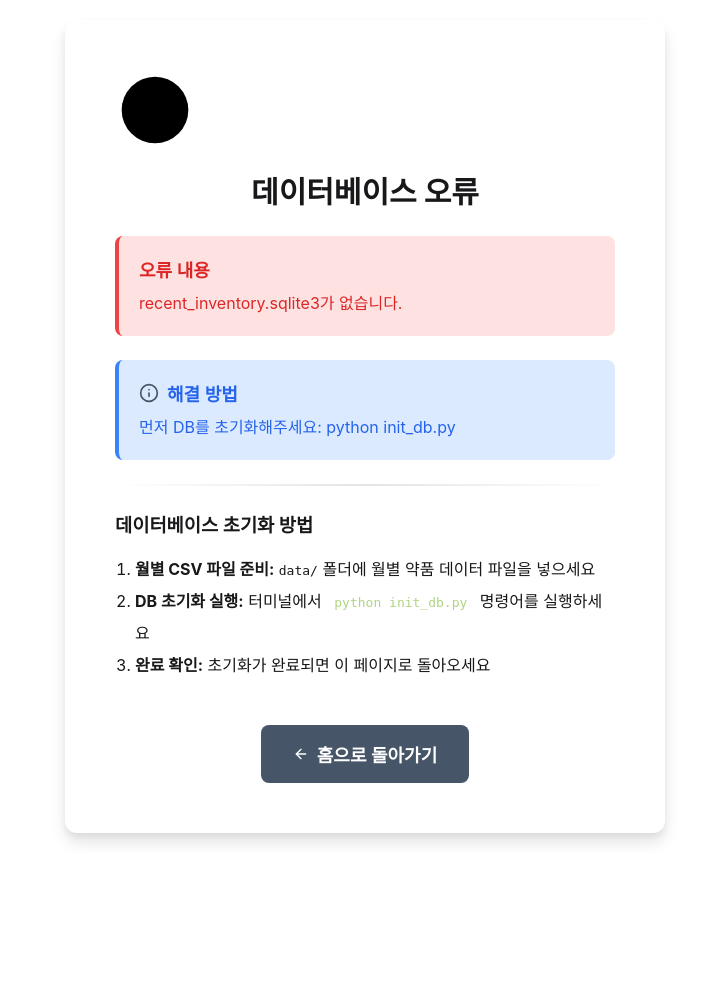
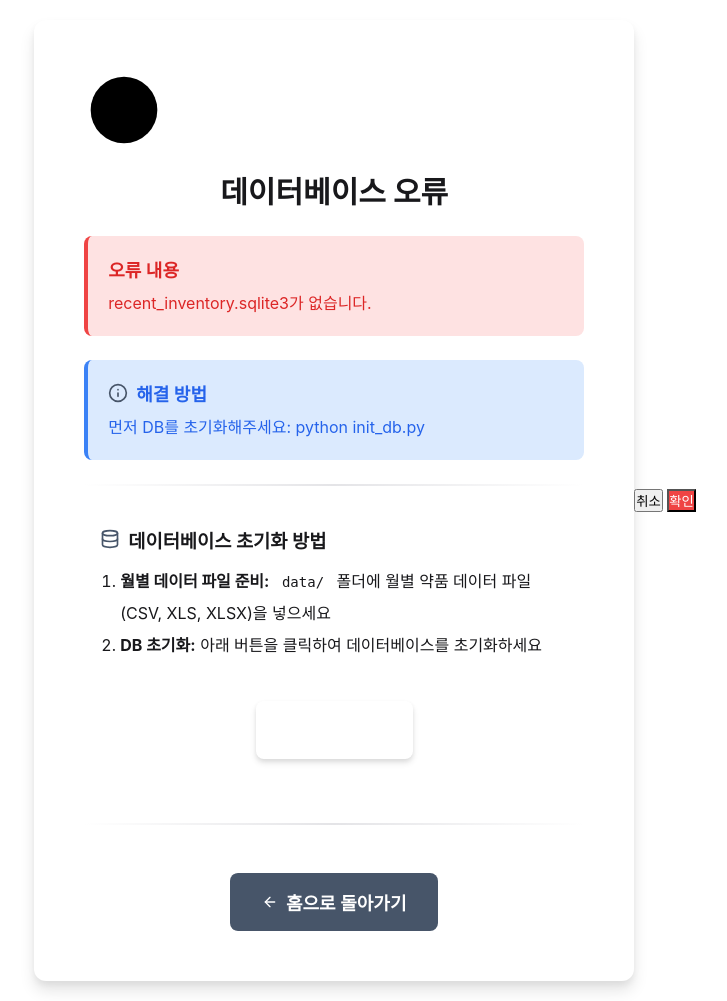
Before and after one commit to ejrwoals/yak-jaego, a Flask app: page / in a window 1280 px wide. Shown: the whole page, without its empty margins (275-1002 px from the left). Before the commit the page ends 843 px from the top, so only its background shows below. Run offline with Flask 3, Linux system fonts and the light colour scheme.

Commit message:
Add DB initialization button on error page and implement browser heartbeat for automatic server shutdown

```diff
--- a/templates/base.html
+++ b/templates/base.html
@@ -38,6 +38,18 @@
     {% block base_scripts %}
     <script src="{{ url_for('static', filename='js/components/jaego-core.js') }}?v={{ config.get('VERSION', '1') }}"></script>
     <script src="{{ url_for('static', filename='js/components/confirm-modal.js') }}?v={{ config.get('VERSION', '1') }}"></script>
+    <script>
+        // Heartbeat: 브라우저가 열려있는 동안 서버에 신호를 보냄
+        // PyInstaller 빌드에서 브라우저 종료 시 서버 자동 종료를 위함
+        (function() {
+            function sendHeartbeat() {
+                fetch('/api/heartbeat', { method: 'POST' }).catch(function() {});
+            }
+            // 즉시 한 번 전송 후 5초마다 반복
+            sendHeartbeat();
+            setInterval(sendHeartbeat, 5000);
+        })();
+    </script>
     {% endblock %}
 
     {# Component scripts - Override to include specific components #}
--- a/templates/error.html
+++ b/templates/error.html
@@ -4,12 +4,6 @@
 
 {# No shutdown button on error page #}
 {% block shutdown_button %}{% endblock %}
-
-{# No confirm modal on error page #}
-{% block confirm_modal %}{% endblock %}
-
-{# No base scripts needed on error page #}
-{% block base_scripts %}{% endblock %}
 
 {% block component_styles %}
 <link rel="stylesheet" href="{{ url_for('static', filename='css/components/icons.css') }}?v={{ config.get('VERSION', '1') }}">
@@ -47,6 +41,119 @@
         height: var(--icon-md);
         color: var(--brand-primary);
     }
+
+    /* DB 초기화 버튼 스타일 */
+    .btn-init-db {
+        display: inline-flex;
+        align-items: center;
+        justify-content: center;
+        gap: var(--space-2);
+        padding: var(--space-4) var(--space-6);
+        font-size: var(--text-lg);
+        font-weight: 600;
+        color: white;
+        background: linear-gradient(135deg, var(--brand-primary) 0%, var(--brand-dark) 100%);
+        border: none;
+        border-radius: var(--radius-lg);
+        cursor: pointer;
+        transition: all 0.2s ease;
+        box-shadow: var(--shadow-md);
+    }
+
+    .btn-init-db .icon {
+        width: var(--icon-md);
+        height: var(--icon-md);
+    }
+
+    .btn-init-db:hover {
+        transform: translateY(-2px);
+        box-shadow: var(--shadow-lg);
+    }
+
+    .btn-init-db:disabled {
+        opacity: 0.7;
+        cursor: not-allowed;
+        transform: none;
+    }
+
+    /* 상태 메시지 */
+    .init-status {
+        margin-top: var(--space-4);
+        padding: var(--space-3) var(--space-4);
+        border-radius: var(--radius-md);
+        font-size: var(--text-sm);
+        text-align: center;
+        min-height: 24px;
+    }
+
+    .init-status.loading {
+        background-color: var(--info-light);
+        color: var(--info-dark);
+    }
+
+    .init-status.success {
+        background-color: var(--success-light);
+        color: var(--success-dark);
+    }
+
+    .init-status.error {
+        background-color: var(--danger-light);
+        color: var(--danger-dark);
+    }
+
+    /* 스피너 애니메이션 */
+    .icon-spin {
+        animation: spin 1s linear infinite;
+    }
+
+    @keyframes spin {
+        from { transform: rotate(0deg); }
+        to { transform: rotate(360deg); }
+    }
+
+    /* 안내 박스 스타일 개선 */
+    .guide-box {
+        text-align: left;
+        color: var(--gray-600);
+        margin: var(--space-5) 0;
+        padding: var(--space-4);
+        background: var(--gray-50);
+        border-radius: var(--radius-md);
+        border: 1px solid var(--gray-200);
+    }
+
+    .guide-box h3 {
+        color: var(--gray-800);
+        margin-bottom: var(--space-3);
+        display: flex;
+        align-items: center;
+        gap: var(--space-2);
+    }
+
+    .guide-box h3 .icon {
+        width: var(--icon-md);
+        height: var(--icon-md);
+        color: var(--brand-primary);
+    }
+
+    .guide-box ol {
+        line-height: 2;
+        margin-left: var(--space-5);
+    }
+
+    .guide-box code {
+        background-color: var(--gray-100);
+        padding: var(--space-1) var(--space-2);
+        border-radius: var(--radius-sm);
+        font-family: monospace;
+        font-size: var(--text-sm);
+    }
+
+    /* 버튼 영역 */
+    .action-area {
+        text-align: center;
+        margin: var(--space-6) 0;
+    }
 </style>
 {% endblock %}
 
@@ -72,14 +179,26 @@
 
     <div class="divider"></div>
 
-    <div style="text-align: left; color: var(--gray-500); margin: var(--space-5) 0;">
-        <h3 style="color: var(--gray-800); margin-bottom: var(--space-4);">데이터베이스 초기화 방법</h3>
-        <ol style="line-height: 2; margin-left: var(--space-5);">
-            <li><strong>월별 CSV 파일 준비:</strong> <code>data/</code> 폴더에 월별 약품 데이터 파일을 넣으세요</li>
-            <li><strong>DB 초기화 실행:</strong> 터미널에서 <code style="background-color: var(--gray-800); color: #aed581; padding: var(--space-1) var(--space-2); border-radius: var(--radius-sm); font-family: monospace;">python init_db.py</code> 명령어를 실행하세요</li>
-            <li><strong>완료 확인:</strong> 초기화가 완료되면 이 페이지로 돌아오세요</li>
+    <div class="guide-box">
+        <h3>
+            <svg class="icon"><use href="#icon-database"></use></svg>
+            데이터베이스 초기화 방법
+        </h3>
+        <ol>
+            <li><strong>월별 데이터 파일 준비:</strong> <code>data/</code> 폴더에 월별 약품 데이터 파일(CSV, XLS, XLSX)을 넣으세요</li>
+            <li><strong>DB 초기화:</strong> 아래 버튼을 클릭하여 데이터베이스를 초기화하세요</li>
         </ol>
     </div>
+
+    <div class="action-area">
+        <button class="btn-init-db" id="btn-init-db" onclick="initDatabase()">
+            <svg class="icon"><use href="#icon-database"></use></svg>
+            <span>DB 초기화</span>
+        </button>
+        <div class="init-status" id="init-status"></div>
+    </div>
+
+    <div class="divider"></div>
 
     <div style="text-align: center;">
         <a href="/" class="home-btn" style="display: inline-flex; align-items: center; gap: var(--space-2);">
@@ -89,3 +208,59 @@
     </div>
 </div>
 {% endblock %}
+
+{% block page_scripts %}
+<script>
+    async function initDatabase() {
+        var confirmed = await showConfirmModal({
+            icon: 'database',
+            title: 'DB 초기화',
+            message: 'data/ 폴더의 모든 파일을 기반으로 새로운 DB가 생성됩니다.<br><br>data/ 폴더에 월별 데이터 파일이 있는지 확인해주세요.',
+            confirmText: '초기화',
+            isDanger: false
+        });
+        if (!confirmed) return;
+
+        var button = document.getElementById('btn-init-db');
+        var statusDiv = document.getElementById('init-status');
+
+        button.disabled = true;
+        button.innerHTML = '<svg class="icon icon-spin"><use href="#icon-loader"></use></svg><span>DB 초기화 중...</span>';
+
+        statusDiv.className = 'init-status loading';
+        statusDiv.innerHTML = 'DB 초기화 중입니다. 잠시만 기다려주세요...';
+
+        try {
+            var response = await fetch('/api/rebuild-db', {
+                method: 'POST',
+                headers: { 'Content-Type': 'application/json' }
+            });
+
+            var data = await response.json();
+
+            if (response.ok && data.success) {
+                statusDiv.className = 'init-status success';
+                statusDiv.innerHTML = 'DB 초기화가 완료되었습니다! 잠시 후 메인 페이지로 이동합니다...';
+
+                // 2초 후 메인 페이지로 이동
+                setTimeout(function() {
+                    window.location.href = '/';
+                }, 2000);
+            } else {
+                statusDiv.className = 'init-status error';
+                statusDiv.innerHTML = (data.error || '알 수 없는 오류가 발생했습니다.');
+
+                button.disabled = false;
+                button.innerHTML = '<svg class="icon"><use href="#icon-database"></use></svg><span>DB 초기화</span>';
+            }
+        } catch (error) {
+            console.error('DB 초기화 실패:', error);
+            statusDiv.className = 'init-status error';
+            statusDiv.innerHTML = 'DB 초기화 중 오류가 발생했습니다: ' + error.message;
+
+            button.disabled = false;
+            button.innerHTML = '<svg class="icon"><use href="#icon-database"></use></svg><span>DB 초기화</span>';
+        }
+    }
+</script>
+{% endblock %}
--- a/web_app.py
+++ b/web_app.py
@@ -2106,11 +2106,39 @@
         return jsonify({'status': 'error', 'message': str(e)}), 500
 
 
+# ============================================================
+# 브라우저 연결 감지 및 자동 종료 (PyInstaller 빌드용)
+# ============================================================
+
+import time
+import threading
+
+# 마지막 heartbeat 시간 (전역 변수)
+_last_heartbeat = time.time()
+_heartbeat_lock = threading.Lock()
+_shutdown_requested = False
+
+# Heartbeat 설정
+HEARTBEAT_INTERVAL = 5  # 클라이언트가 5초마다 ping
+HEARTBEAT_TIMEOUT = 30  # 30초 동안 ping 없으면 종료
+
+
+@app.route('/api/heartbeat', methods=['POST'])
+def heartbeat():
+    """브라우저 연결 상태 확인용 heartbeat"""
+    global _last_heartbeat
+    with _heartbeat_lock:
+        _last_heartbeat = time.time()
+    return jsonify({'status': 'ok'})
+
+
 @app.route('/api/shutdown', methods=['POST'])
 def shutdown():
     """Flask 앱 종료 API"""
+    global _shutdown_requested
     try:
         print("\n🛑 웹 애플리케이션 종료 요청 받음...")
+        _shutdown_requested = True
 
         # Flask 종료 함수 호출
         shutdown_server = request.environ.get('werkzeug.server.shutdown')
@@ -2128,6 +2156,24 @@
         return jsonify({'error': str(e)}), 500
 
 
+def check_heartbeat_timeout():
+    """브라우저 연결이 끊어졌는지 주기적으로 확인"""
+    global _shutdown_requested
+    while not _shutdown_requested:
+        time.sleep(5)  # 5초마다 체크
+
+        with _heartbeat_lock:
+            elapsed = time.time() - _last_heartbeat
+
+        if elapsed > HEARTBEAT_TIMEOUT:
+            print(f"\n⏰ 브라우저 연결 타임아웃 ({HEARTBEAT_TIMEOUT}초)")
+            print("🛑 서버를 자동 종료합니다...")
+            _shutdown_requested = True
+            import signal
+            os.kill(os.getpid(), signal.SIGINT)
+            break
+
+
 def open_browser():
     """브라우저 자동 열기"""
     webbrowser.open('http://127.0.0.1:5000/')
@@ -2136,6 +2182,12 @@
 if __name__ == '__main__':
     # 브라우저 자동 열기 (1초 후)
     Timer(1, open_browser).start()
+
+    # PyInstaller 빌드 환경에서는 heartbeat 체크 활성화
+    if paths.is_frozen():
+        print("📦 PyInstaller 빌드 모드 - 브라우저 연결 감지 활성화")
+        heartbeat_thread = threading.Thread(target=check_heartbeat_timeout, daemon=True)
+        heartbeat_thread.start()
 
     # Flask 앱 실행
     print("\n" + "=" * 60)
@@ -2143,7 +2195,10 @@
     print("=" * 60)
     print("\n📱 웹 브라우저가 자동으로 열립니다...")
     print("   URL: http://127.0.0.1:5000/")
-    print("\n⚠️  종료하려면 Ctrl+C를 누르세요.")
+    if not paths.is_frozen():
+        print("\n⚠️  종료하려면 Ctrl+C를 누르세요.")
+    else:
+        print("\n⚠️  브라우저를 닫으면 자동으로 종료됩니다.")
     print("=" * 60 + "\n")
 
-    app.run(debug=True, use_reloader=False)
+    app.run(debug=False if paths.is_frozen() else True, use_reloader=False)
```
Also changed, not shown: 1 other file.
